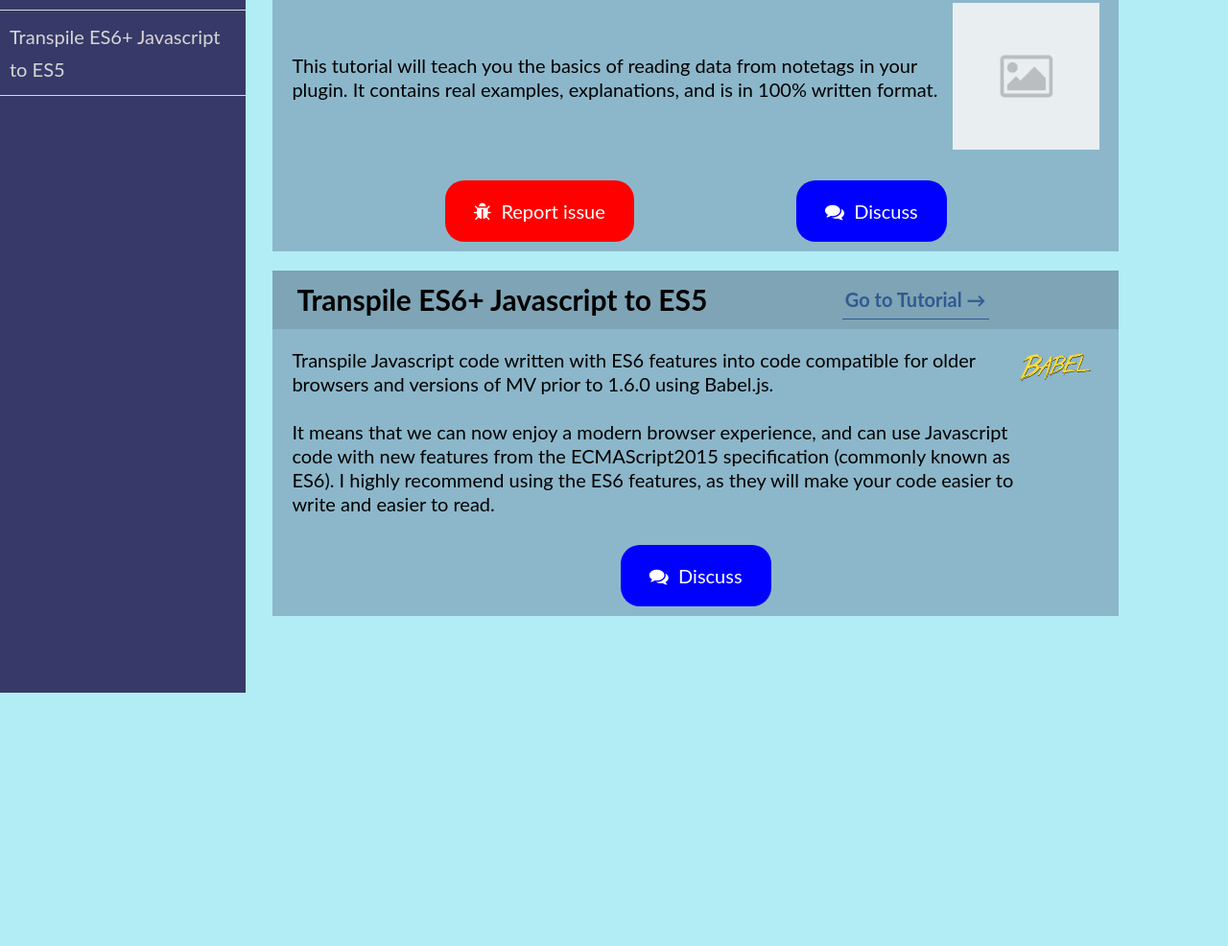
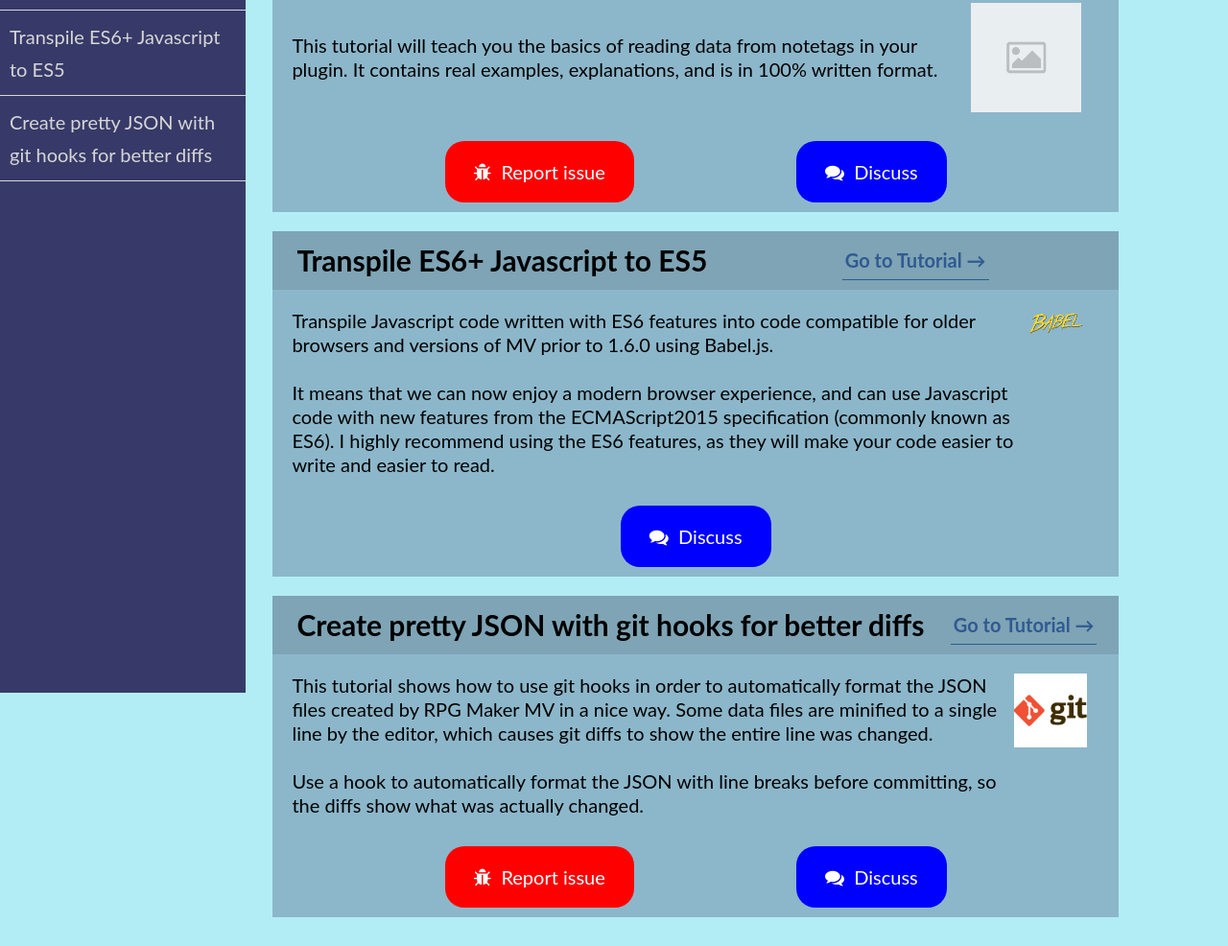
Before and after one commit to aloeguvner/aloeguvner.github.io, a website: page tutorials/index.html in a window 1280 px wide. Shown: the part 178-1164 px from the top of the page at 96% size. Before the commit the page ends 850 px from the top, so only its background shows below. Drawn offline with Linux system fonts and the light colour scheme.

Commit message:
Add git hooks tutorial

```diff
--- a/static/scss/components/_content.scss
+++ b/static/scss/components/_content.scss
@@ -62,13 +62,16 @@
         }
 
         &-image {
-            max-width: 100%;
-            max-height: 100%;
+            max-width: 75%;
+            max-height: 75%;
         }
 
         &-image-container {
             width: 35%;
-            height: 35%;
+            height: 100%;
+            display: flex;
+            align-items: center;
+            justify-content: center;
         }
     }
 
--- a/tutorials/index.html
+++ b/tutorials/index.html
@@ -23,7 +23,8 @@
                     <a href="/plugins" class="header__nav-list-item-link">Plugins</a>
                 </li>
                 <li class="header__nav-list-item">
-                    <span href="/tutorials" class="header__nav-list-item-link header__nav-list-item-link-disabled">Tutorials</span>
+                    <span href="/tutorials"
+                        class="header__nav-list-item-link header__nav-list-item-link-disabled">Tutorials</span>
                 </li>
                 <!-- <li class="header__nav-list-item">
                     <a href="/resources" class="header__nav-list-item-link">Resources</a>
@@ -41,10 +42,16 @@
         <nav class="nav-box-container">
             <ul class="nav-box-list-header">
                 <a href="https://github.com/aloeguvner/rpg-maker-mv-tutorials/blob/master/Tutorials/ALOE_NotetagBeginner/ALOE_NotetagBeginner.md"
-                    class="nav-box-link" target="_blank"><span class="nav-box-text">Write Plugin with Notetags - Beginner</span>
+                    class="nav-box-link" target="_blank"><span class="nav-box-text">Write Plugin with Notetags -
+                        Beginner</span>
                 </a>
                 <a href="https://forums.rpgmakerweb.com/index.php?threads/how-to-transpile-es6-javascript-to-es5-for-older-versions-of-mv.95200/"
-                class="nav-box-link" target="_blank"><span class="nav-box-text">Transpile ES6+ Javascript to ES5</span>
+                    class="nav-box-link" target="_blank"><span class="nav-box-text">Transpile ES6+ Javascript to
+                        ES5</span>
+                </a>
+                <a href="https://github.com/aloeguvner/rpg-maker-mv-tutorials/blob/master/Tutorials/ALOE_GitHooksPrettyJSON/ALOE_GitHooksPrettyJSON.md"
+                    class="nav-box-link" target="_blank"><span class="nav-box-text">Create pretty JSON with git hooks
+                        for better diffs</span>
                 </a>
             </ul>
         </nav>
@@ -65,7 +72,8 @@
                         </p>
                     </div>
                     <div class="content__body-image-container">
-                        <img src="/static/img/placeholder.png" alt="Tutorial Image Description" class="content__body-image">
+                        <img src="/static/img/placeholder.png" alt="Tutorial Image Description"
+                            class="content__body-image">
                     </div>
                 </div>
                 <div class="content__links">
@@ -117,6 +125,41 @@
                 </div>
             </article>
 
+            <!-- Tutorial 3 -->
+
+            <article class="content__container" id="plugin-notetags-beginner">
+                <div class="content__header">
+                    <span class="content__header-title">Create pretty JSON with git hooks for better diffs</span>
+                    <a href="https://github.com/aloeguvner/rpg-maker-mv-tutorials/blob/master/Tutorials/ALOE_GitHooksPrettyJSON/ALOE_GitHooksPrettyJSON.md"
+                        class="btn-text" target="_blank">Go to Tutorial &rarr;</a>
+                </div>
+                <div class="content__body">
+                    <div class="content__body-text-container">
+                        <p>This tutorial shows how to use git hooks in order to automatically format the JSON files
+                            created by RPG Maker MV in a nice way. Some data files are minified to a single line by
+                            the editor, which causes git diffs to show the entire line was changed. </p>
+                        <p><br></p>
+                        <p>Use a hook to automatically format the JSON with line breaks before committing,
+                            so the diffs show what was actually changed.
+                        </p>
+                    </div>
+                    <div class="content__body-image-container">
+                        <img src="/static/img/git-logo.jpg" alt="Git logo"
+                            class="content__body-image">
+                    </div>
+                </div>
+                <div class="content__links">
+                    <a href="https://github.com/aloeguvner/rpg-maker-mv-tutorials/issues/new?template=issue-report.md&title=Git%Hooks%for%20Pretty%JSON%20%5BSummary%20of%20Issue%5D"
+                        class="btn btn--red content__link-item" target="_blank">
+                        <i class="fa fa-bug" aria-hidden="true"></i>&nbsp;&nbsp;Report issue
+                    </a>
+                    <a href="https://forums.rpgmakerweb.com/index.php?threads/automatically-pretty-json-files-for-clean-git-commit-diffs-using-git-hooks.108122/"
+                        class="btn btn--blue content__link-item" target="_blank">
+                        <i class="fa fa-comments" aria-hidden="true"></i>&nbsp;&nbsp;Discuss
+                    </a>
+                </div>
+            </article>
+
 
         </div>
     </main>
```
Also changed, not shown: index.html (+17 -0 lines), static/css/style.css, static/img/git-logo.jpg (added).
